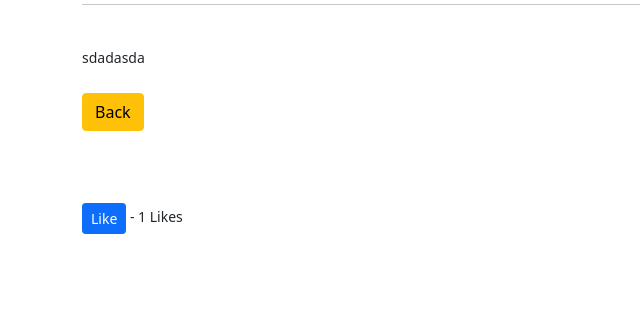
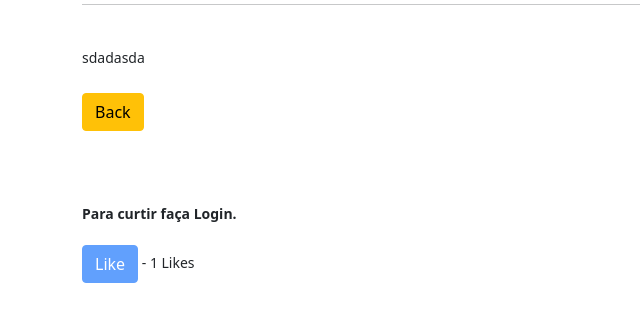
Before and after one commit to 0Rodrigo0/Blog123, a Django app: page /article/14 in a window 1280 px wide. Shown: the part 172-494 px from the top of the page, without its empty margins (0-640 px from the left). Run offline with Django 3.2, Linux system fonts and the light colour scheme; data comes from the database, SQL or seed files in the repository; both versions use the stored data as it was after the commit.

Commit message:
Like e Unlike com botao desabilitado sem login

```diff
--- a/django_project/MeuBlog/templates/article_details.html
+++ b/django_project/MeuBlog/templates/article_details.html
@@ -31,12 +31,20 @@ Back</a>
 <form action="{% url 'like_post' post.pk %}" method="POST">
     {% csrf_token %}
 
-    {% if liked %}
-        <button type="submit", name="post_id", value="{{ post.id }}", class="btn btn-danger btn-sm">Unlike</button>
+    {% if user.is_authenticated %}
+        {% if liked %}
+            <button type="submit", name="post_id", value="{{ post.id }}", class="btn btn-danger btn-sm">Unlike</button>
+        {% else %}
+            <button type="submit", name="post_id", value="{{ post.id }}", class="btn btn-primary btn-sm">Like</button>
+        {% endif %}
+
     {% else %}
-        <button type="submit", name="post_id", value="{{ post.id }}", class="btn btn-primary btn-sm">Like</button>
-     {% endif %}
-    - {{ total_likes }} Likes
+        <strong> Para curtir faça Login. </strong> <br/><br/>
+        <button type="submit", name="post_id", value="{{ post.id }}", class="btn btn-primary disabled">Like</button>
+
+    {% endif %} - {{ total_likes }} Likes
+
+
 </form>
 
 {% endblock %}
```
Also changed, not shown: django_project/db.sqlite3.
